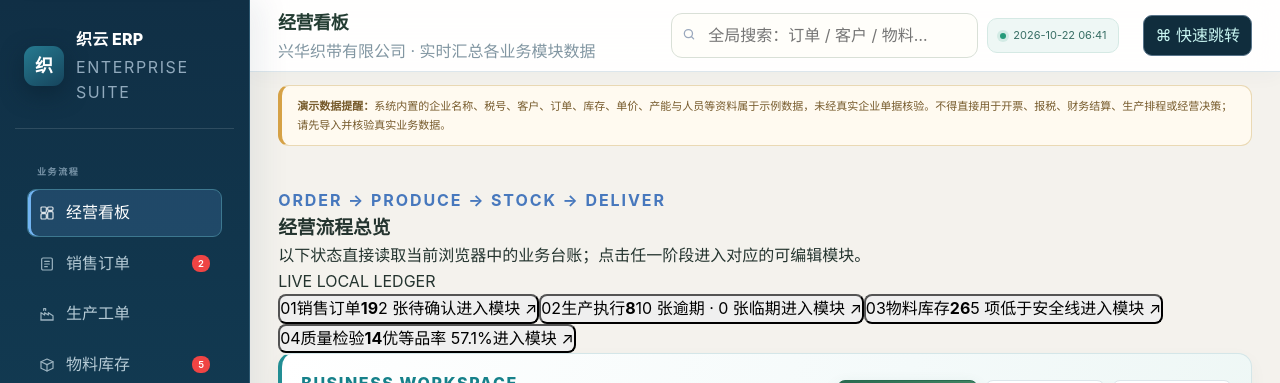
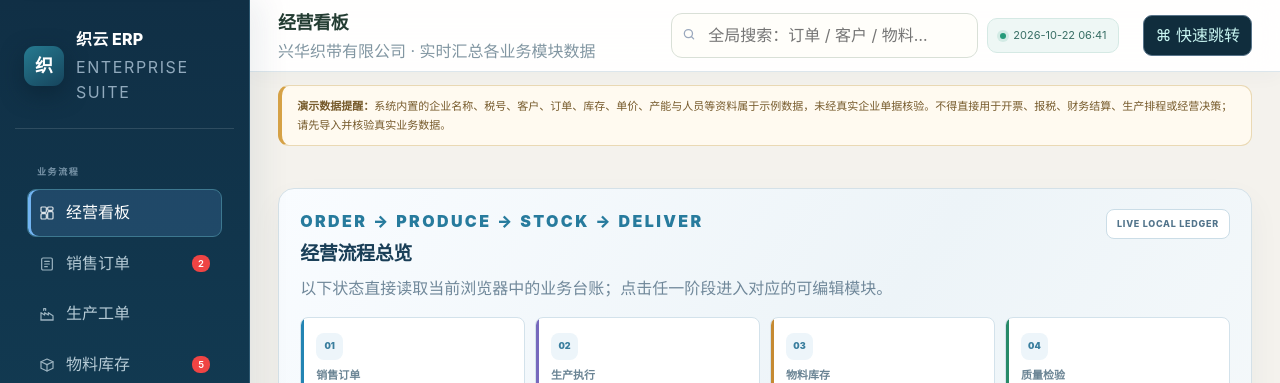
Before and after one commit to Ternence-Dai/Duanxiaojing_ERP, a website: page index.html in a window 1280 px wide. Shown: the top 383 px of the page. Drawn offline with Linux system fonts and the light colour scheme.

Commit message:
Redesign ERP dashboard around live business process stages

```diff
--- a/assets/css/erpnext-operations-desk-v2.css
+++ b/assets/css/erpnext-operations-desk-v2.css
@@ -23,3 +23,47 @@ body[data-workspace="erp"] .content button{border-radius:8px}
 @media(max-width:920px){body[data-workspace="erp"] .app{grid-template-columns:72px minmax(0,1fr)}body[data-workspace="erp"] .sidebar{width:72px;padding:17px 8px}body[data-workspace="erp"] .brand>div:last-child,body[data-workspace="erp"] .sidebar-foot{display:none}body[data-workspace="erp"] .nav-group :is(.nav-item,.nav-link){font-size:0;text-align:center;padding:12px 3px}body[data-workspace="erp"] .erp-intro,body[data-workspace="erp"] .product-workflow,body[data-workspace="erp"] .content{margin-left:14px;margin-right:14px;padding-left:0;padding-right:0}}
 @media(max-width:640px){body[data-workspace="erp"] .app{display:block}body[data-workspace="erp"] .sidebar{position:relative;width:auto;height:auto;min-height:0;padding:9px 12px;border:0;border-bottom:1px solid #2c5871}body[data-workspace="erp"] .brand{display:none}body[data-workspace="erp"] .nav-group{display:flex;gap:5px;overflow:auto;padding:0}body[data-workspace="erp"] .nav-group :is(.nav-item,.nav-link){flex:0 0 auto;font-size:11px;white-space:nowrap;padding:9px 12px}body[data-workspace="erp"] .erp-intro{display:block;margin:14px;padding:21px}body[data-workspace="erp"] .erp-intro .erp-mark{display:none}body[data-workspace="erp"] .topbar{padding:10px 14px}body[data-workspace="erp"] .product-workflow{margin:0 14px 14px}body[data-workspace="erp"] .content{padding:8px 12px 28px}}
 @media(prefers-reduced-motion:reduce){body[data-workspace="erp"] *{transition:none!important}}
+
+/* V3 order-to-delivery cockpit — operational sequence, live ledger counts */
+body[data-workspace="erp"] .erp-process-board{
+  margin:0 0 18px;padding:20px 21px;border:1px solid #d4e1e8;border-radius:16px;
+  background:linear-gradient(125deg,#f9fcff,#edf4f8 58%,#f5f9fb);
+  box-shadow:0 13px 32px #173c550c
+}
+body[data-workspace="erp"] .erp-process-board__head{display:flex;justify-content:space-between;align-items:flex-start;gap:18px;margin-bottom:16px}
+body[data-workspace="erp"] .erp-process-board__head .eyebrow{color:#277b9d;font-size:10px;font-weight:900;letter-spacing:.15em}
+body[data-workspace="erp"] .erp-process-board__head h3{margin:5px 0;color:#193e57;font-size:19px;letter-spacing:-.02em}
+body[data-workspace="erp"] .erp-process-board__head p{margin:0;color:#70889a;font-size:11px;line-height:1.65}
+body[data-workspace="erp"] .erp-process-board__scope{flex:0 0 auto;padding:7px 10px;border:1px solid #cbdde7;border-radius:8px;background:#fff;color:#52748b;font-size:9px;font-weight:850;letter-spacing:.08em}
+body[data-workspace="erp"] .erp-process-board__track{display:grid;grid-template-columns:repeat(4,minmax(0,1fr));gap:10px}
+body[data-workspace="erp"] .erp-process-stage{
+  position:relative;display:flex;flex-direction:column;align-items:flex-start;gap:7px;
+  min-width:0;min-height:156px;padding:15px 15px 13px;border:1px solid #d3e2eb;
+  border-radius:12px;background:#fff;text-align:left;cursor:pointer;overflow:hidden;
+  transition:transform .18s,border-color .18s,box-shadow .18s
+}
+body[data-workspace="erp"] .erp-process-stage:after{
+  content:"";position:absolute;left:0;top:0;bottom:0;width:3px;background:var(--stage-accent,#2e85ac)
+}
+body[data-workspace="erp"] .erp-process-stage:hover{transform:translateY(-2px);border-color:#a7c8d8;box-shadow:0 12px 25px #193f5716}
+body[data-workspace="erp"] .erp-process-stage__index{display:grid;place-items:center;width:27px;height:27px;border-radius:8px;background:#edf5fa;color:#3a7e9e;font-size:9px;font-weight:900}
+body[data-workspace="erp"] .erp-process-stage__label{color:#6a8494;font-size:11px;font-weight:800}
+body[data-workspace="erp"] .erp-process-stage>strong{color:#173d57;font-size:31px;line-height:1;font-weight:850;font-variant-numeric:tabular-nums}
+body[data-workspace="erp"] .erp-process-stage>small{color:#718899;font-size:10px;line-height:1.5}
+body[data-workspace="erp"] .erp-process-stage__open{margin-top:auto;color:var(--stage-accent,#2e85ac);font-size:9px;font-weight:850}
+body[data-workspace="erp"] .erp-process-stage--blue{--stage-accent:#2384b3}
+body[data-workspace="erp"] .erp-process-stage--violet{--stage-accent:#7669bd}
+body[data-workspace="erp"] .erp-process-stage--amber{--stage-accent:#c58a33}
+body[data-workspace="erp"] .erp-process-stage--green{--stage-accent:#278a68}
+body[data-workspace="erp"] .dashboard-command{border:1px solid #cbdfe8;border-left:4px solid #287fa1;background:linear-gradient(110deg,#fff,#eff6f8);border-radius:13px;box-shadow:0 9px 22px #193f570a}
+body[data-workspace="erp"] .dashboard-command-copy h3{color:#173d57}
+body[data-workspace="erp"] .dashboard-command-copy p{color:#6e8797}
+body[data-workspace="erp"] .dashboard-command-actions .btn{min-height:38px}
+@media(max-width:1100px){body[data-workspace="erp"] .erp-process-board__track{grid-template-columns:repeat(2,minmax(0,1fr))}}
+@media(max-width:640px){
+ body[data-workspace="erp"] .erp-process-board{padding:14px}
+ body[data-workspace="erp"] .erp-process-board__head{flex-direction:column}
+ body[data-workspace="erp"] .erp-process-board__track{grid-template-columns:1fr 1fr;gap:7px}
+ body[data-workspace="erp"] .erp-process-stage{min-height:136px;padding:11px}
+ body[data-workspace="erp"] .erp-process-stage>strong{font-size:26px}
+}
```
